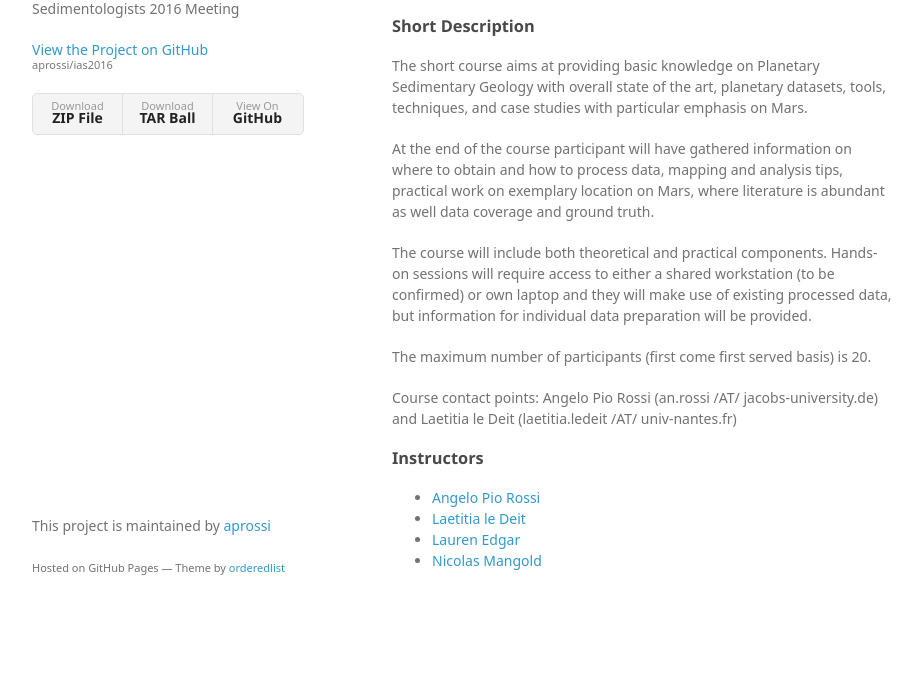
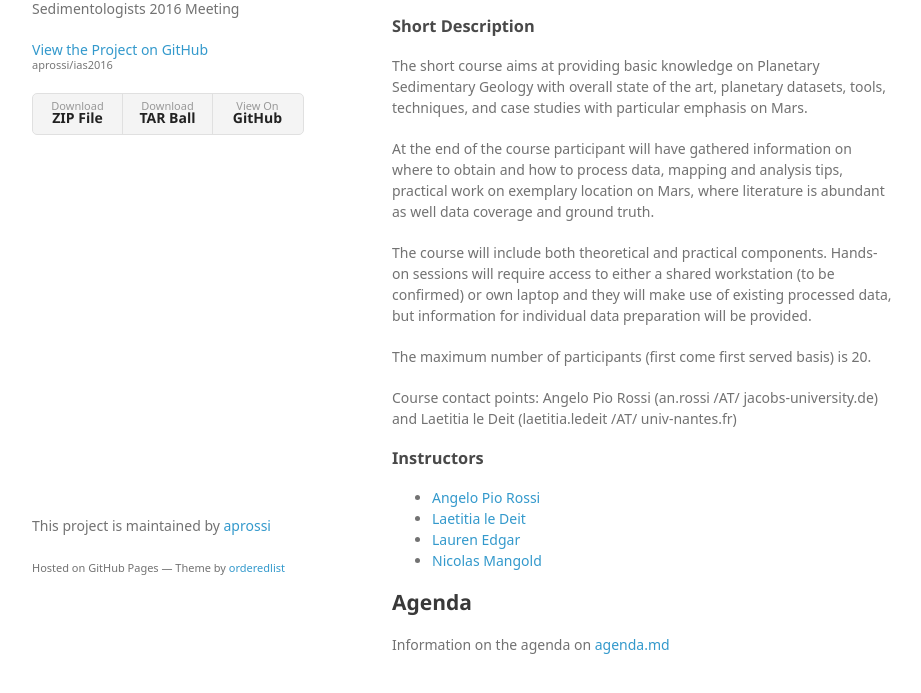
Before and after one commit to openplanetary/ias2016, a plain HTML site: page index.html in a window 1280 px wide. Shown: the part 153-846 px from the top of the page, without its empty margins (178-1099 px from the left). Before the commit the page ends 800 px from the top, so only its background shows below. Drawn offline with Linux system fonts and the light colour scheme; a web font is replaced by a local one.

Commit message:
Create gh-pages branch via GitHub

```diff
--- a/index.html
+++ b/index.html
@@ -54,6 +54,11 @@
 <li>
 <a href="http://www.msl-chemcam.com/index.php?menu=inc&amp;page_consult=textes&amp;rubrique=88&amp;art=322&amp;titre_url=Nicolas%20Mangold#.VyCt1nq0fMs">Nicolas Mangold</a> </li>
 </ul>
+
+<h2>
+<a id="agenda" class="anchor" href="#agenda" aria-hidden="true"><span aria-hidden="true" class="octicon octicon-link"></span></a>Agenda</h2>
+
+<p>Information on the agenda on <a href="agenda.md">agenda.md</a></p>
       </section>
       <footer>
         <p>This project is maintained by <a href="https://github.com/aprossi">aprossi</a></p>
```
Also changed, not shown: params.json (+1 -1 lines).
